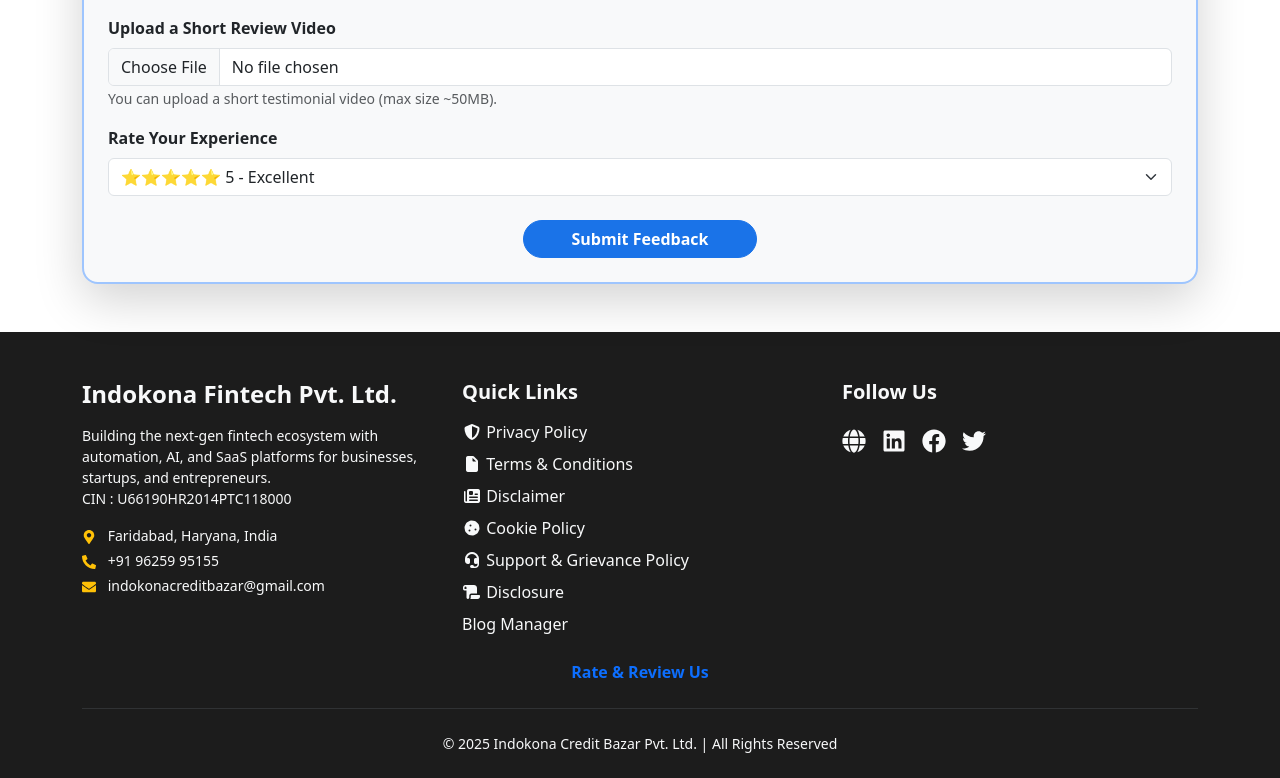
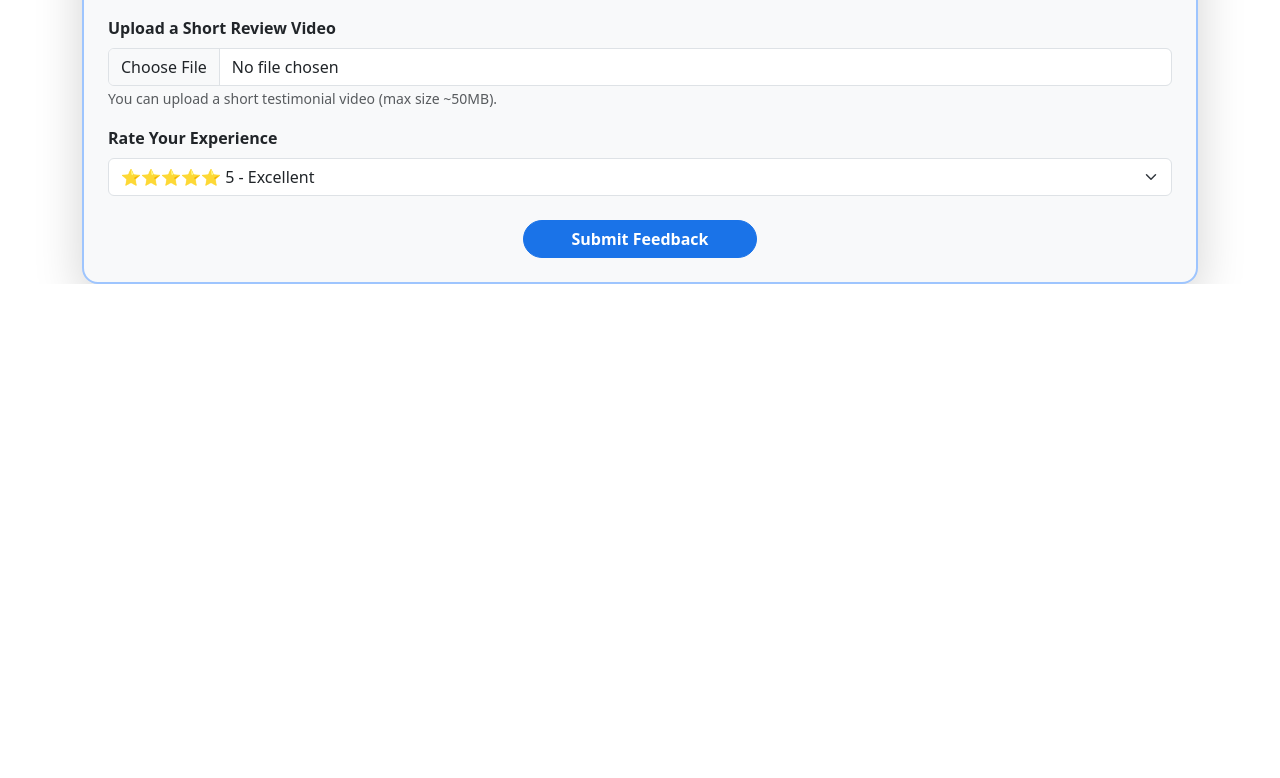
Before and after one commit to Tarunshakya1999/indokonafrontend, a React (Vite) app: page /feedback in a window 1280 px wide. Shown: the part 552-1330 px from the top of the page. After the commit the page ends 836 px from the top, so only its background shows below. Built offline with nearby package versions, Linux system fonts and the light colour scheme.

Commit message:
Nyiuy78 78t78 jghjl

```diff
--- a/index.html
+++ b/index.html
@@ -4,7 +4,7 @@
     <meta charset="UTF-8" />
     <link rel="icon" type="image/svg+xml" href="/vite.svg" />
     <meta name="viewport" content="width=device-width, initial-scale=1.0" />
-    <title>Indokona Fintech</title>
+    <title>Indokona.com</title>
   </head>
   <body>
     <div id="root"></div>
--- a/src/ProductDetail.jsx
+++ b/src/ProductDetail.jsx
@@ -91,9 +91,13 @@ const ProductDetail = () => {
     );
   }
 
-  const { productname, productimg, productdescription, productdiscounted_price } = product;
+  const {
+    productname,
+    productimg,
+    productdescription,
+    productdiscounted_price,
+  } = product;
   const shortText = productdescription?.slice(0, 120);
-
 
   const handleShare = () => {
     const url = window.location.href;
@@ -109,10 +113,18 @@ const ProductDetail = () => {
       });
     } else {
       // ✅ Fallback social share links
-      const whatsapp = `https://wa.me/?text=${encodeURIComponent(text + " " + url)}`;
-      const facebook = `https://www.facebook.com/sharer/sharer.php?u=${encodeURIComponent(url)}`;
-      const twitter = `https://twitter.com/intent/tweet?text=${encodeURIComponent(text)}&url=${encodeURIComponent(url)}`;
-      const telegram = `https://t.me/share/url?url=${encodeURIComponent(url)}&text=${encodeURIComponent(text)}`;
+      const whatsapp = `https://wa.me/?text=${encodeURIComponent(
+        text + " " + url
+      )}`;
+      const facebook = `https://www.facebook.com/sharer/sharer.php?u=${encodeURIComponent(
+        url
+      )}`;
+      const twitter = `https://twitter.com/intent/tweet?text=${encodeURIComponent(
+        text
+      )}&url=${encodeURIComponent(url)}`;
+      const telegram = `https://t.me/share/url?url=${encodeURIComponent(
+        url
+      )}&text=${encodeURIComponent(text)}`;
 
       // Open share menu
       window.open(whatsapp, "_blank");
@@ -121,7 +133,6 @@ const ProductDetail = () => {
       window.open(telegram, "_blank");
     }
   };
-
 
   return (
     <>
@@ -161,7 +172,11 @@ const ProductDetail = () => {
               {productdescription.length > 120 && (
                 <button
                   className="btn btn-link p-0"
-                  style={{ fontWeight: "bold", color: "#007bff", textDecoration: "none" }}
+                  style={{
+                    fontWeight: "bold",
+                    color: "#007bff",
+                    textDecoration: "none",
+                  }}
                   onClick={() => setReadMore(!readMore)}
                 >
                   {readMore ? "Read Less" : "Read More"}
@@ -209,7 +224,6 @@ const ProductDetail = () => {
     transition: 0.3s;
   }
 `}</style>
-
     </>
   );
 };
--- a/src/TestimonialForm.jsx
+++ b/src/TestimonialForm.jsx
@@ -239,7 +239,7 @@ const TestimonialForm = () => {
           }
         `}</style>
       </div>
-      <Footer/>
+      {/* <Footer/> */}
     </>
   );
 };
```
Lines whose indentation alone changed are shown as unchanged.
